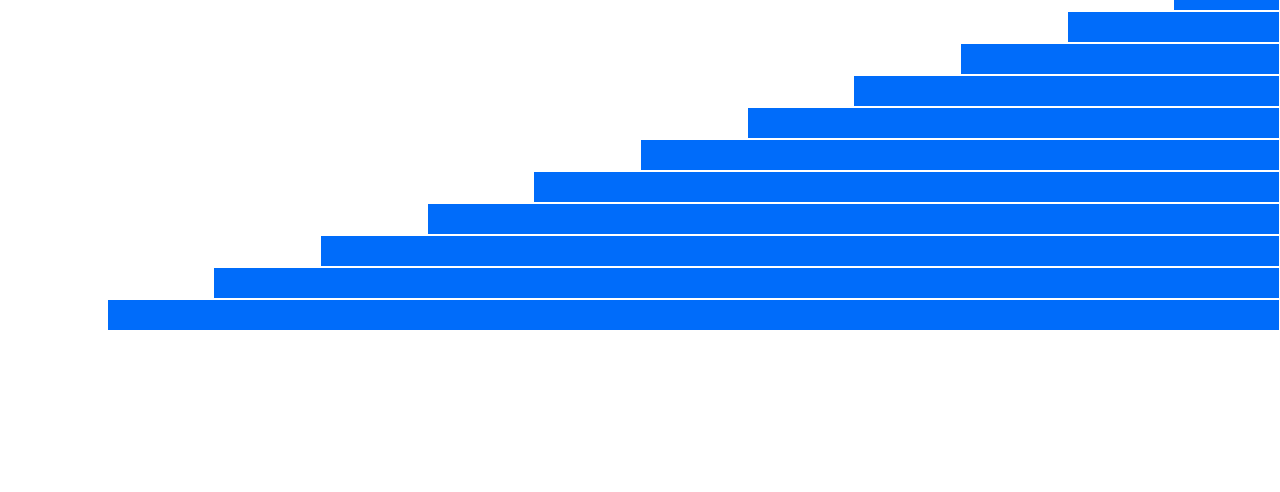
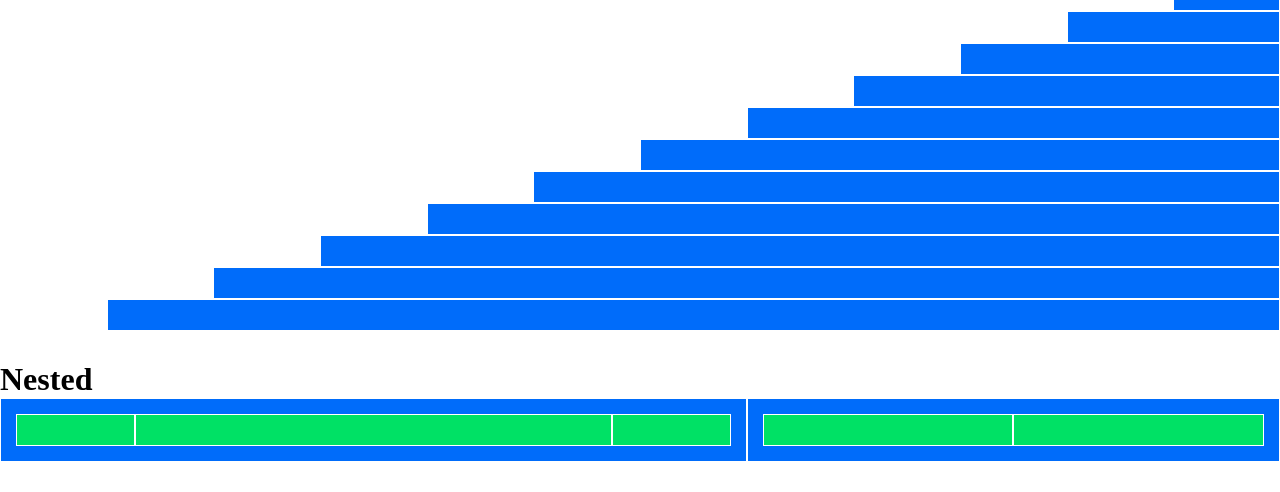
Before and after one commit to emanuele-pogliari/html-css-12bool, a plain HTML site: page index.html in a window 1280 px wide. Shown: the part 729-1221 px from the top of the page. Before the commit the page ends 1090 px from the top, so only its background shows below. Drawn offline with Linux system fonts and the light colour scheme.

Commit message:
Fourth section completed

```diff
--- a/index.html
+++ b/index.html
@@ -153,6 +153,33 @@
 
     <!-- FINE TERZA SEZIONE ESERCIZIO -->
 
+    <!-- INIZIO QUARTA SEZIONE ESERCIZIO -->
+
+    <h1>Nested</h1>
+
+    <div class="row mb-3">
+
+        <div class="col-7 blue">
+            <div class="row">
+                <div class="col-2 green"></div>
+                <div class="col-8 green"></div>
+                <div class="col-2 green"></div>
+            </div>
+        </div>
+
+        <div class="col-5 blue">
+            <div class="row">
+                <div class="col-6 green"></div>
+                <div class="col-6 green"></div>
+            </div>
+        </div>
+
+    </div>
+
+    <!-- FINE QUARTA SEZIONE ESERCIZIO -->
+
+
+
 </body>
 
 </html>
```
